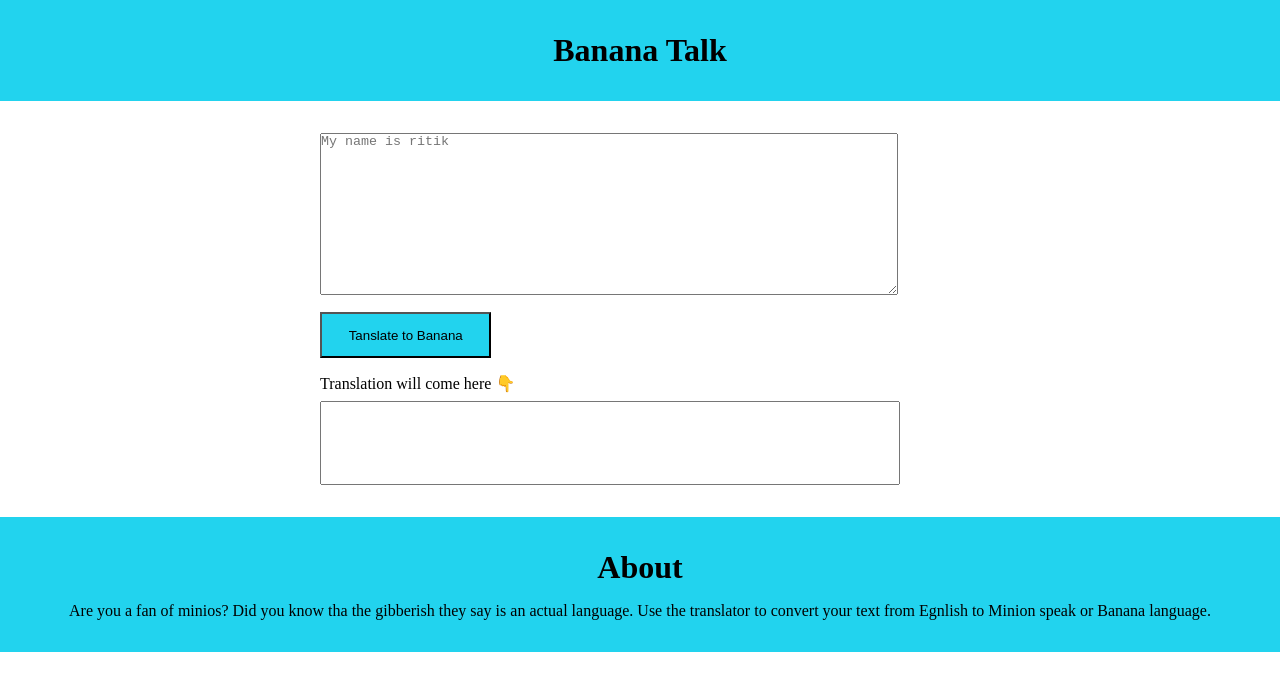
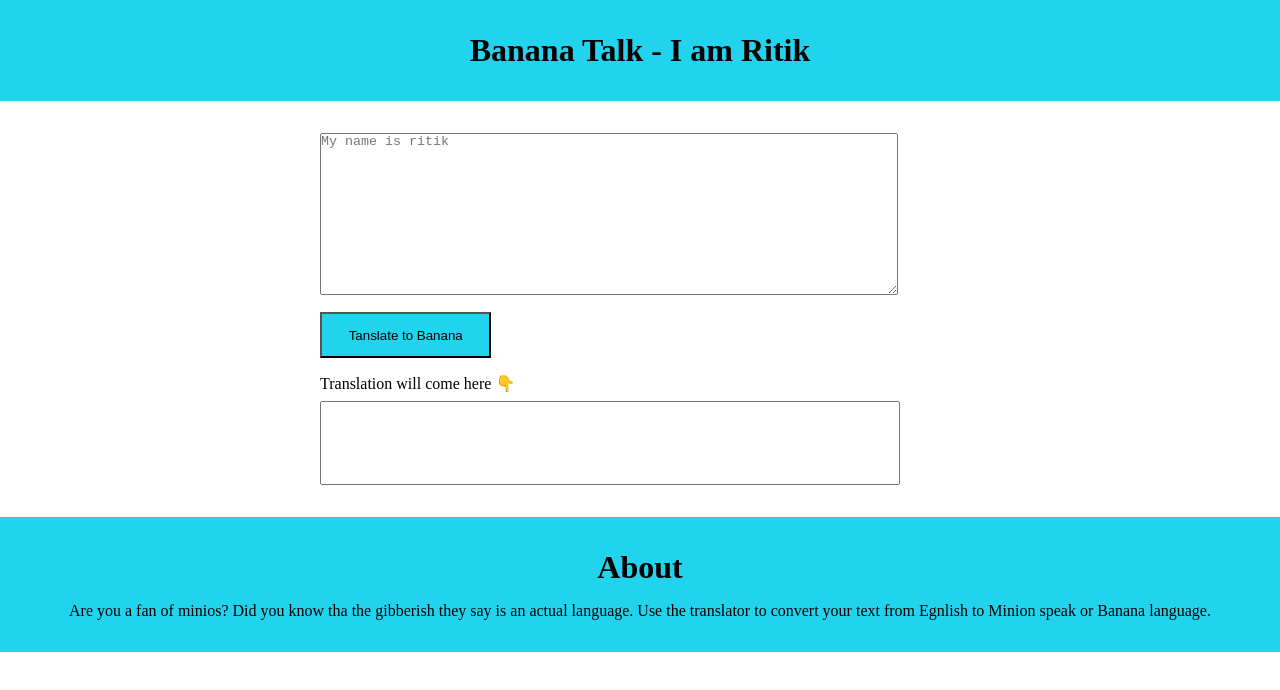
Before and after one commit to ritikprakash9/neogcamp-banana-speak, a plain HTML site: page index.html in a window 1280 px wide. Drawn offline with Linux system fonts and the light colour scheme.

Commit message:
changes in html

```diff
--- a/index.html
+++ b/index.html
@@ -9,7 +9,7 @@
 </head>
 <body>
     <header>
-        <h1>Banana Talk</h1>
+        <h1>Banana Talk - I am Ritik</h1>
     </header>
 
     <section>
```
